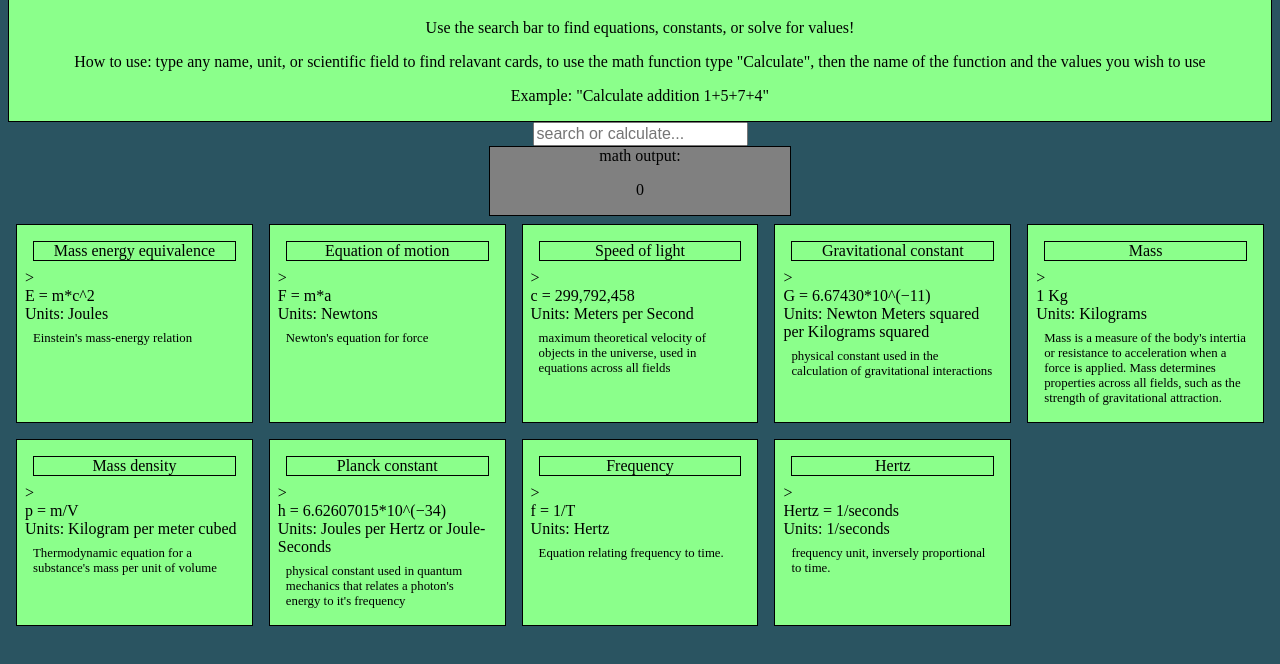
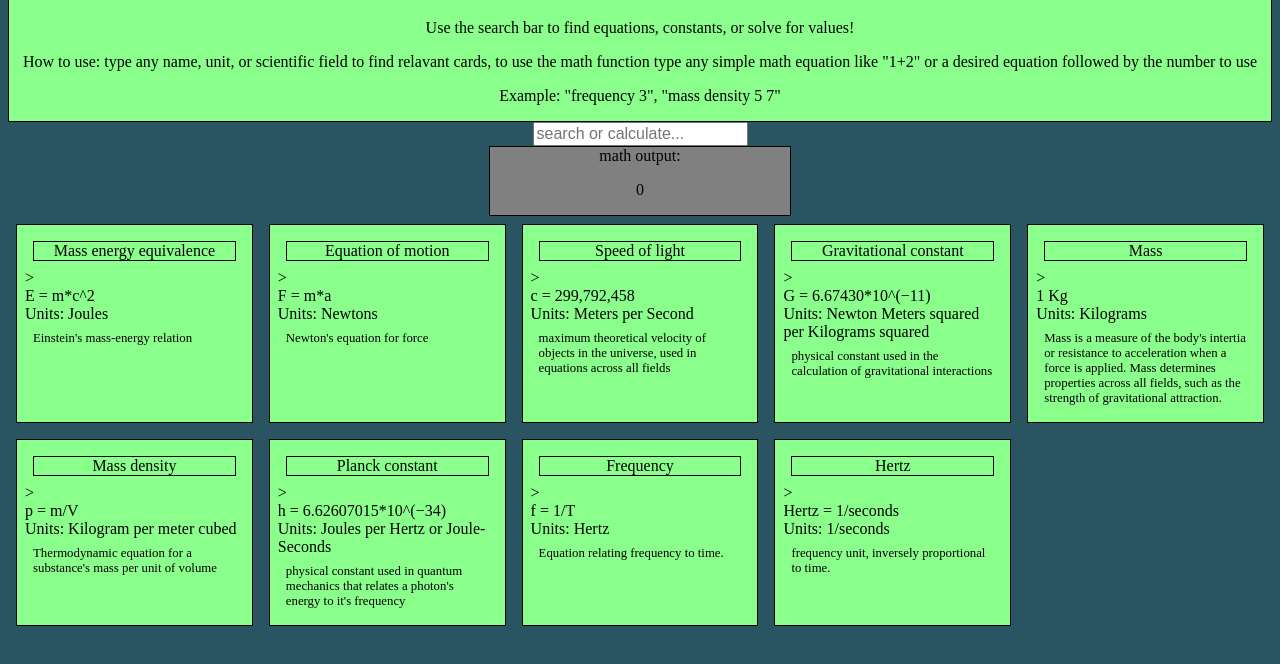
Before and after one commit to roadf010/SWE-632-User-Interface-Design-website-project, a plain HTML site: page index.html in a window 1280 px wide. Shown: the part 70-734 px from the top of the page. Drawn offline with Linux system fonts and the light colour scheme.

Commit message:
Add files via upload

```diff
--- a/index.html
+++ b/index.html
@@ -3,8 +3,8 @@
     <div class="header">
       <h1>Physics repository</h1>
       <p>Use the search bar to find equations, constants, or solve for values!</p>
-      <p>How to use: type any name, unit, or scientific field to find relavant cards, to use the math function type "Calculate", then the name of the function and the values you wish to use</p>
-      <p>Example: "Calculate addition 1+5+7+4"</p>
+      <p>How to use: type any name, unit, or scientific field to find relavant cards, to use the math function type any simple math equation like "1+2" or a desired equation followed by the number to use</p>
+      <p>Example: "frequency 3", "mass density 5 7"</p>
     </div>
       <head>
         <meta charset="UTF-8">
```
